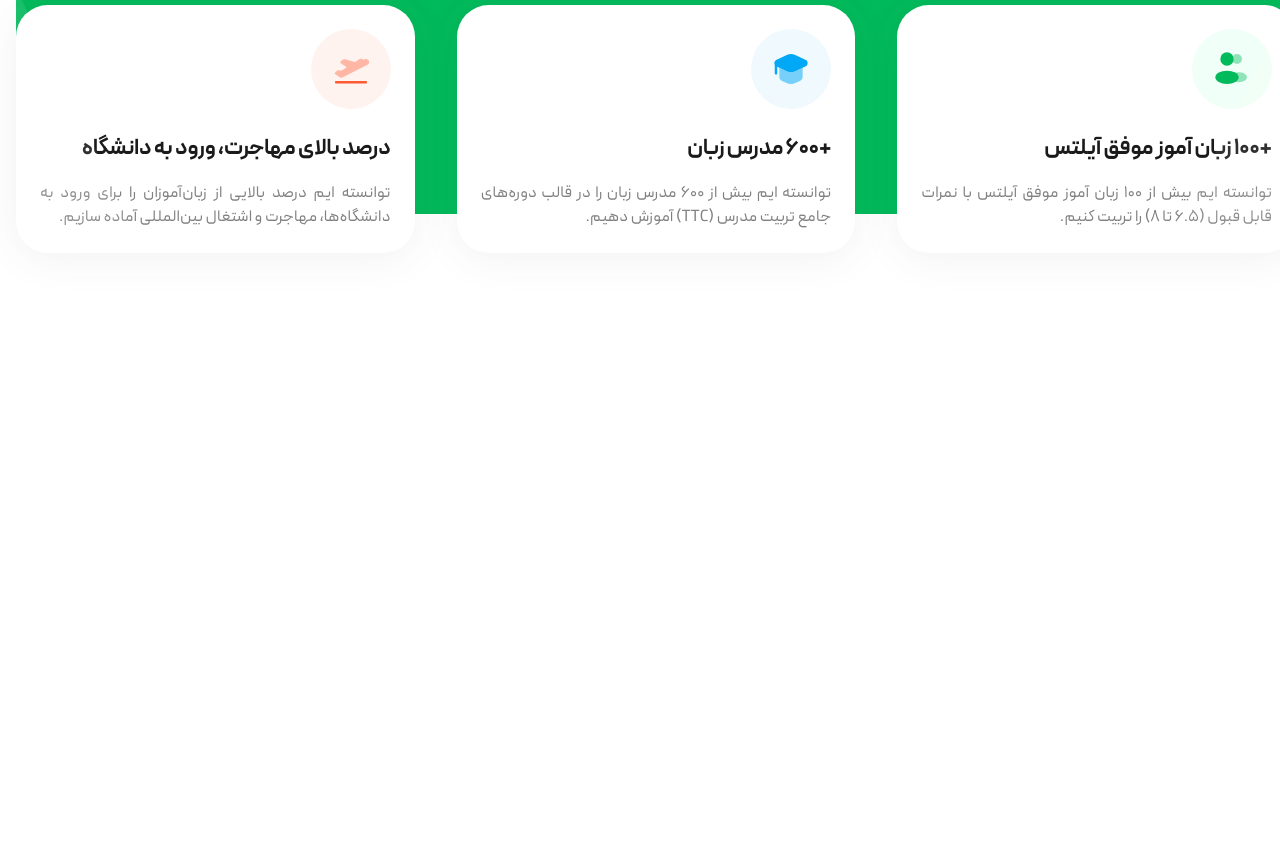
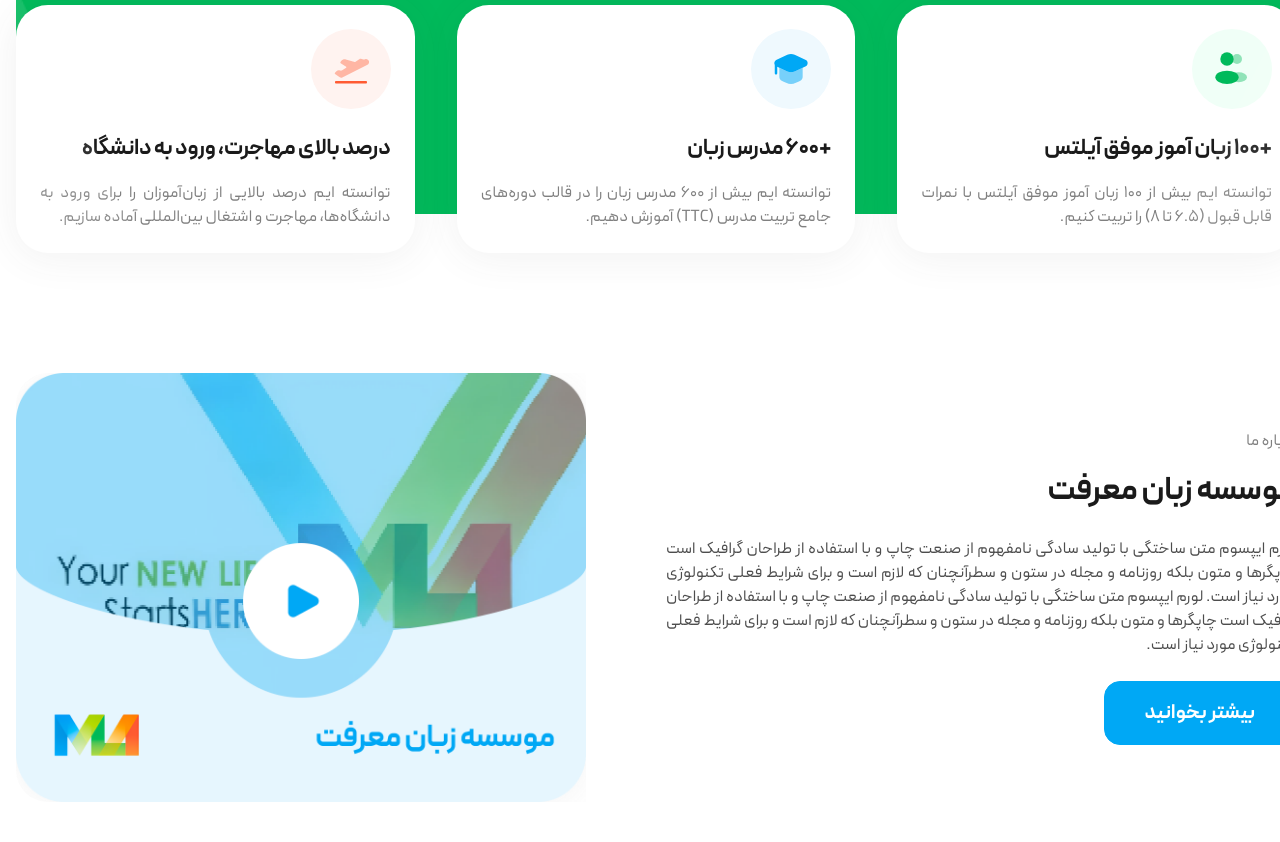
Before and after one commit to AlirezaShirzadi/NS_Marefat, a website built with Vite: page index.html in a window 1280 px wide. Shown: the part 1279-2121 px from the top of the page. Before the commit the page ends 1612 px from the top, so only its background shows below. Built offline with nearby package versions, Linux system fonts and the light colour scheme.

Commit message:
add: "About Us" section and related assets to the home page

```diff
--- a/index.html
+++ b/index.html
@@ -303,28 +303,60 @@
                 </div>
             </section>
 
-            <section class="section-home-feature relative py-6 lg:py-20 bg-gradient-to-b from-green-normal from-80% to-transparent to-80% after:content-[''] after:absolute after:inset-0 after:size-full after:bg-[url('./../public/img/rec-bg.png')] after:bg-center after:bg-no-repeat after:bg-cover">
+            <section
+                    class="section-home-feature relative py-6 lg:py-20 bg-gradient-to-b from-green-normal from-80% to-transparent to-80% after:content-[''] after:absolute after:inset-0 after:size-full after:bg-[url('./../public/img/rec-bg.png')] after:bg-center after:bg-no-repeat after:bg-cover">
                 <div class="relative container mx-auto max-md:px-2">
                     <div class="text-center text-white text-base/[24px] tracking-[0.25px]">
                         <span class="block mb-4">ویژگی‌های ما</span>
-                        <h2 class="text-[32px]/[44px] font-bold mb-6">ویژگی‌های موسسه زبان معرفت</h2>
+                        <h2 class="text-2xl lg:text-[32px]/[44px] font-bold mb-6">ویژگی‌های موسسه زبان معرفت</h2>
                         <p class="mb-14">ما در موسسه معرفت با نگاهی عمیق به فرآیند آموزش، توانسته‌ایم تا امروز:</p>
                     </div>
                     <div class="grid grid-cols-12 gap-6 lg:gap-[42px]">
                         <div class="col-span-12 lg:col-span-4 bg-white p-6 rounded-4xl shadow-neutral-10 text-justify">
-                            <img src="/svg/users.svg" alt="users" class="size-20 object-cover mb-6" />
+                            <img src="/svg/users.svg" alt="users" class="size-20 object-cover mb-6"/>
                             <h3 class="text-neutral-10 text-[22px]/[32px] font-bold mb-4">+100 زبان آموز موفق آیلتس</h3>
-                            <p class="text-base/[24px] tracking-[0.25px] text-neutral-50">توانسته ایم بیش از 100 زبان آموز موفق آیلتس با نمرات قابل قبول (6.5 تا 8) را تربیت کنیم.</p>
+                            <p class="text-base/[24px] tracking-[0.25px] text-neutral-50">توانسته ایم بیش از 100 زبان
+                                آموز موفق آیلتس با نمرات قابل قبول (6.5 تا 8) را تربیت کنیم.</p>
                         </div>
                         <div class="col-span-12 lg:col-span-4 bg-white p-6 rounded-4xl shadow-neutral-10 text-justify">
-                            <img src="/svg/school.svg" alt="school" class="size-20 object-cover mb-6" />
+                            <img src="/svg/school.svg" alt="school" class="size-20 object-cover mb-6"/>
                             <h3 class="text-neutral-10 text-[22px]/[32px] font-bold mb-4">+600 مدرس زبان</h3>
-                            <p class="text-base/[24px] tracking-[0.25px] text-neutral-50">توانسته ایم بیش از 600 مدرس زبان را در قالب دوره‌های جامع تربیت مدرس (TTC) آموزش دهیم.</p>
+                            <p class="text-base/[24px] tracking-[0.25px] text-neutral-50">توانسته ایم بیش از 600 مدرس
+                                زبان را در قالب دوره‌های جامع تربیت مدرس (TTC) آموزش دهیم.</p>
                         </div>
                         <div class="col-span-12 lg:col-span-4 bg-white p-6 rounded-4xl shadow-neutral-10 text-justify">
-                            <img src="/svg/airplane.svg" alt="airplane" class="size-20 object-cover mb-6" />
-                            <h3 class="text-neutral-10 text-[22px]/[32px] font-bold mb-4">درصد بالای مهاجرت، ورود به دانشگاه</h3>
-                            <p class="text-base/[24px] tracking-[0.25px] text-neutral-50">توانسته ایم درصد بالایی از زبان‌آموزان را برای ورود به دانشگاه‌ها، مهاجرت و اشتغال بین‌المللی آماده سازیم.</p>
+                            <img src="/svg/airplane.svg" alt="airplane" class="size-20 object-cover mb-6"/>
+                            <h3 class="text-neutral-10 text-[22px]/[32px] font-bold mb-4">درصد بالای مهاجرت، ورود به
+                                دانشگاه</h3>
+                            <p class="text-base/[24px] tracking-[0.25px] text-neutral-50">توانسته ایم درصد بالایی از
+                                زبان‌آموزان را برای ورود به دانشگاه‌ها، مهاجرت و اشتغال بین‌المللی آماده سازیم.</p>
+                        </div>
+                    </div>
+                </div>
+            </section>
+
+            <section class="section-home-about py-6 lg:py-10">
+                <div class="relative container mx-auto max-md:px-2">
+                    <div class="grid grid-cols-12 gap-5 items-center">
+                        <div class="col-span-12 lg:col-span-6 order-2 lg:order-1">
+                            <div class="text-neutral-50 text-base/[24px] tracking-[0.25px]">
+                                <span class="block mb-4">درباره ما</span>
+                                <h2 class="text-neutral-10 text-2xl lg:text-[32px]/[44px] font-bold mb-6">موسسه زبان معرفت</h2>
+                                <p class="text-justify text-neutral-30 mb-6">لورم ایپسوم متن ساختگی با تولید سادگی
+                                    نامفهوم از صنعت چاپ و با استفاده از طراحان گرافیک است چاپگرها و متون بلکه روزنامه و
+                                    مجله در ستون و سطرآنچنان که لازم است و برای شرایط فعلی تکنولوژی مورد نیاز است. لورم
+                                    ایپسوم متن ساختگی با تولید سادگی نامفهوم از صنعت چاپ و با استفاده از طراحان گرافیک
+                                    است چاپگرها و متون بلکه روزنامه و مجله در ستون و سطرآنچنان که لازم است و برای شرایط
+                                    فعلی تکنولوژی مورد نیاز است.</p>
+                                <a class="btn-lg shrink-0 font-bold group" href="#">
+                                    <span class="tracking-[0.15px] text-xl/6">بیشتر بخوانید</span></a>
+                            </div>
+                        </div>
+                        <div class="col-span-12 lg:col-span-6 order-1 lg:order-2">
+                            <a data-fancybox href="/img/about-video-cover.webp">
+                                <img src="/img/about-video-cover.webp" alt="about-video"
+                                     class="lg:ps-[60px] w-full h-full object-cover rounded-4xl"/>
+                            </a>
                         </div>
                     </div>
                 </div>
--- a/src/main.js
+++ b/src/main.js
@@ -8,4 +8,5 @@
 import { Fancybox } from "@fancyapps/ui/dist/fancybox/";
 import "@fancyapps/ui/dist/fancybox/fancybox.css";
 
+Fancybox.bind("[data-fancybox]", {})
 Fancybox.bind("[data-fancybox='intro-videos']", {})
```
Also changed, not shown: public/img/about-video-cover.webp (added).
